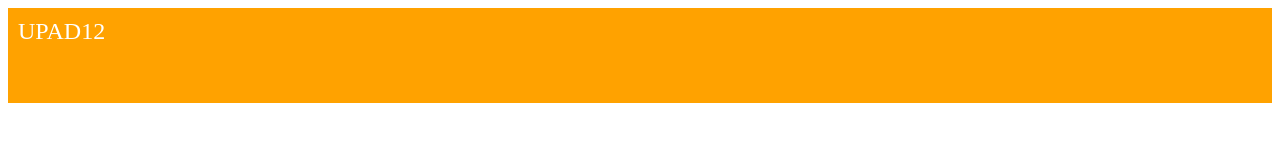
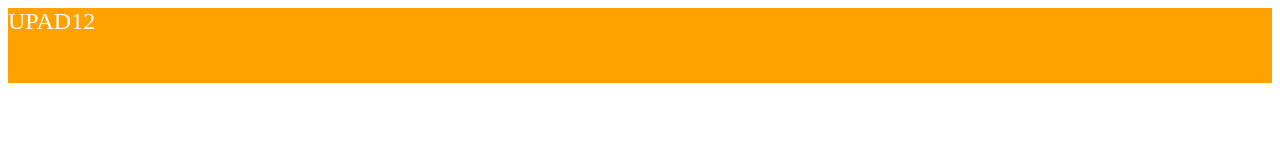
Before and after one commit to user19870/first, a plain HTML site: page index.html in a window 1280 px wide. Drawn offline with Linux system fonts and the light colour scheme.

Commit message:
Update style.css

```diff
--- a/style.css
+++ b/style.css
@@ -2,7 +2,7 @@ body {
     font-size: 15pt;
 }
 div.upside{
-  background-color:#FFA200;width: max;margin:0px;padding: 10px;text-align: center;height: 75px;
+  background-color:#FFA200;width: max;margin:0px;text-align: center;height: 75px;
 }
 .topbox{
   font-size:24px;color:white;text-align:left;width:90px;box-flex: 0px
```
